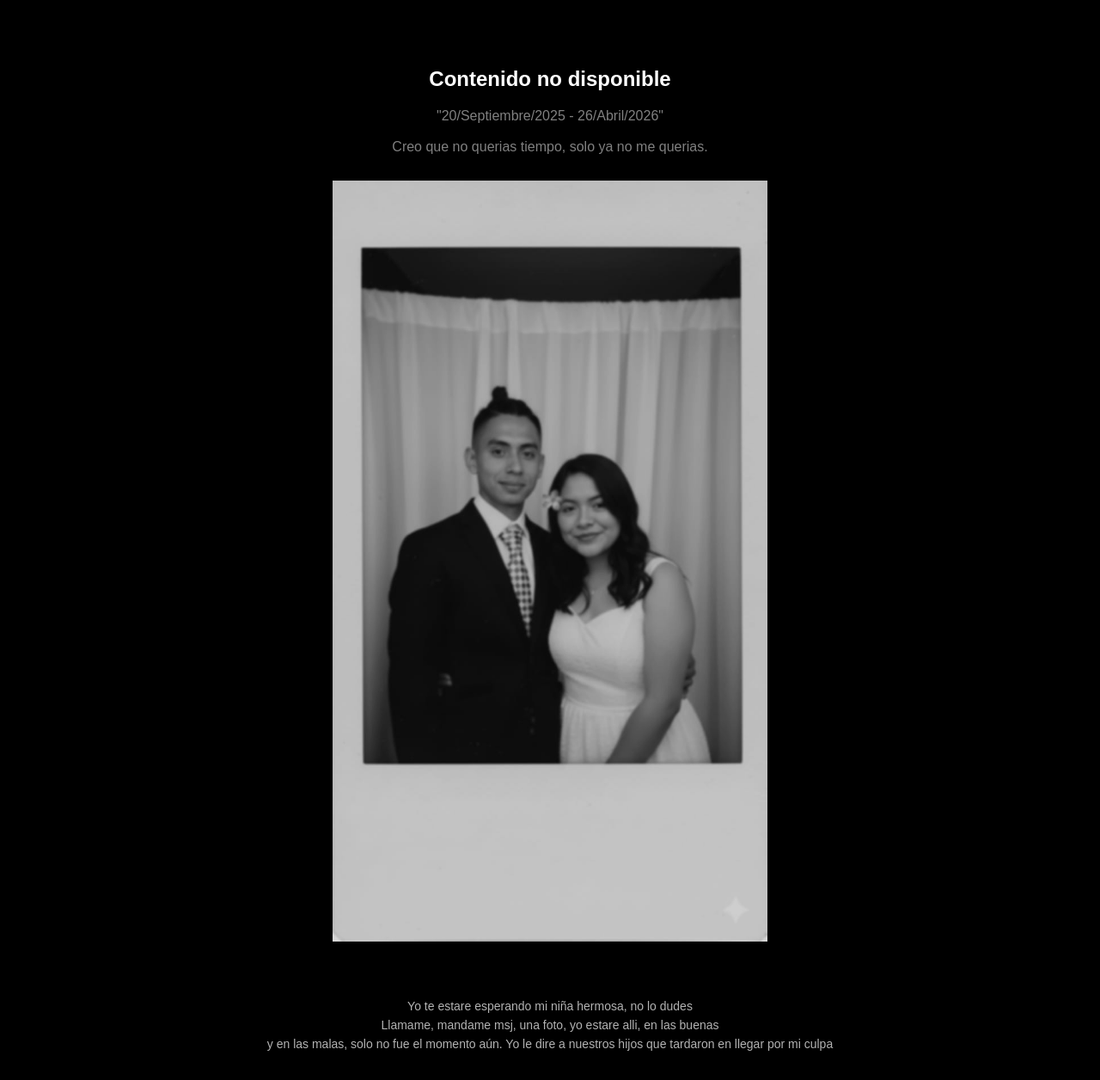
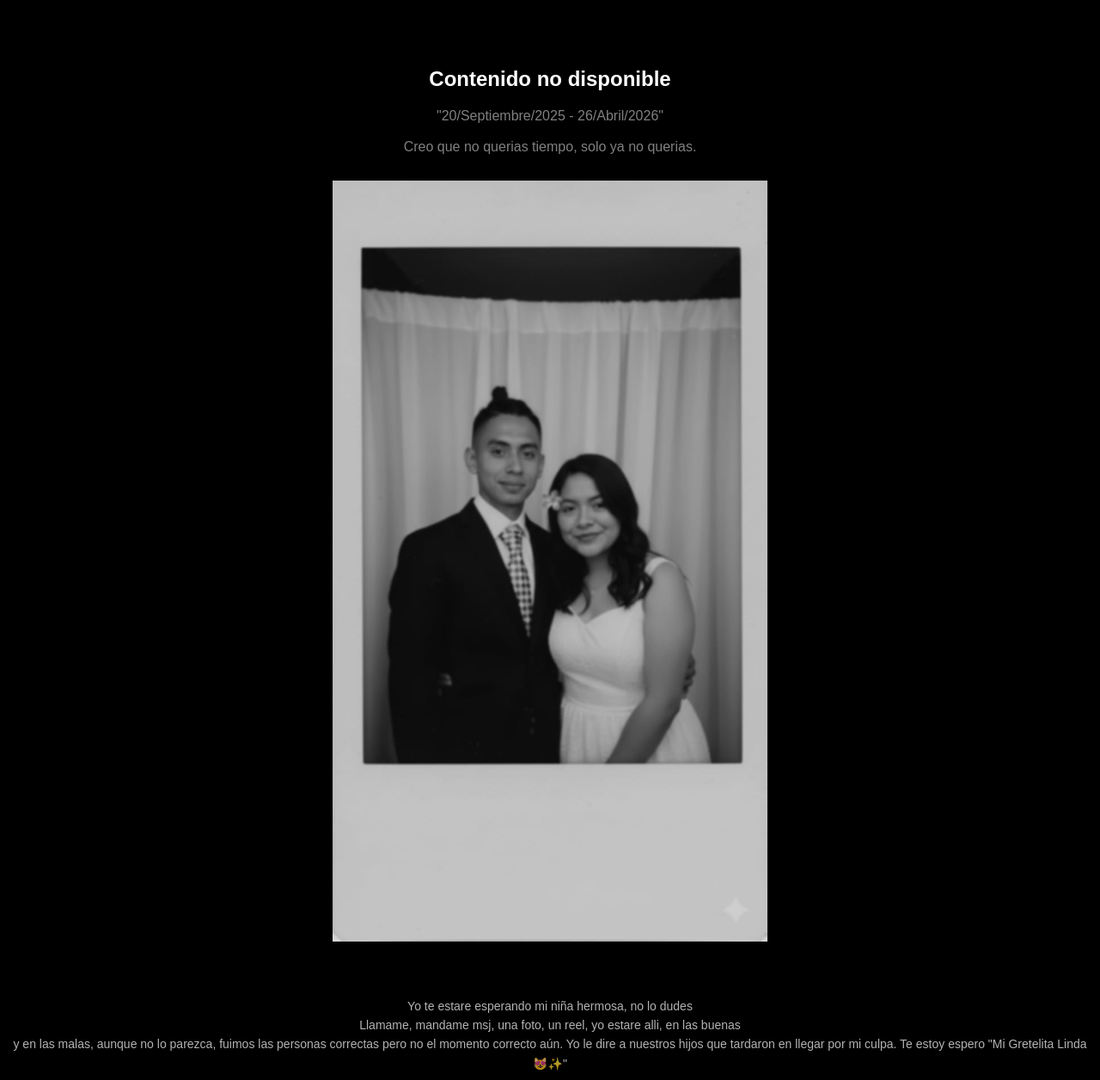
Before and after one commit to JoestarDGame1/LineaTiempoGrett, a plain HTML site: page index.html in a window 1280 px wide. Shown: the whole page at 86% size. Before the commit the page ends 1234 px from the top, so only its background shows below. Drawn offline with Linux system fonts and the light colour scheme.

Commit message:
Update index.html

```diff
--- a/index.html
+++ b/index.html
@@ -47,15 +47,17 @@
 
   <div class="mensaje">
     "20/Septiembre/2025 - 26/Abril/2026"<br><br>
-    Creo que no querias tiempo, solo ya no me querias.
+    Creo que no querias tiempo, solo ya no querias.
   </div>
 
   <img src="assets/img/2029.jpg" alt="promesa vacia">
 
   <div class="final">
     Yo te estare esperando mi niña hermosa, no lo dudes<br>
-    Llamame, mandame msj, una foto, yo estare alli, en las buenas<br>
-    y en las malas, solo no fue el momento aún. Yo le dire a nuestros hijos que tardaron en llegar por mi culpa
+    Llamame, mandame msj, una foto, un reel, yo estare alli, en las buenas<br>
+    y en las malas, aunque no lo parezca, fuimos las personas correctas pero no el momento correcto aún.
+    Yo le dire a nuestros hijos que tardaron en llegar por mi culpa.
+    Te estoy espero "Mi Gretelita Linda 😻✨"
   </div>
 
 </body>
```
